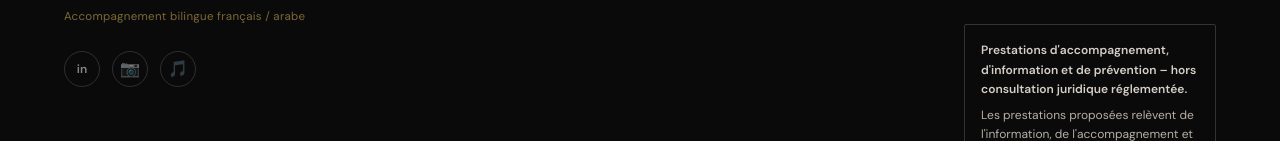
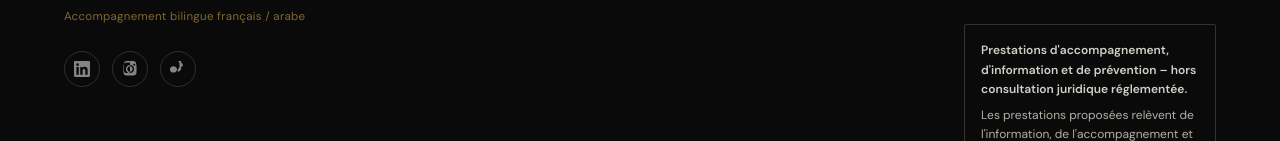
Before and after one commit to Shahil-AppDev/Loubna, a Next.js app: page / in a window 1280 px wide. Shown: the part 4673-4814 px from the top of the page. Built offline with nearby package versions, Linux system fonts and the light colour scheme.

Commit message:
fix(social): remplacement emojis par vrais logos SVG LinkedIn, Instagram, TikTok pour look professionnel cohérent

```diff
--- a/src/components/layout/Footer.tsx
+++ b/src/components/layout/Footer.tsx
@@ -56,27 +56,33 @@ export default function Footer() {
                 target="_blank"
                 rel="noopener noreferrer"
                 aria-label="LinkedIn"
-                className="inline-flex w-9 h-9 border border-white/15 rounded-full items-center justify-center text-white/50 text-xs font-bold hover:border-or-500 hover:text-or-500 transition-colors"
+                className="inline-flex w-9 h-9 border border-white/15 rounded-full items-center justify-center text-white/50 hover:border-or-500 hover:text-or-500 transition-colors"
               >
-                in
+                <svg className="w-4 h-4" fill="currentColor" viewBox="0 0 24 24">
+                  <path d="M20.447 20.452h-3.554v-5.569c0-1.328-.027-3.037-1.852-3.037-1.853 0-2.136 1.445-2.136 2.939v5.667H9.351V9h3.414v1.561h.046c.477-.9 1.637-1.85 3.37-1.85 3.601 0 4.267 2.37 4.267 5.455v6.286zM5.337 7.433c-1.144 0-2.063-.926-2.063-2.065 0-1.138.92-2.063 2.063-2.063 1.14 0 2.064.925 2.064 2.063 0 1.139-.925 2.065-2.064 2.065zm1.782 13.019H3.555V9h3.564v11.452zM22.225 0H1.771C.792 0 0 .774 0 1.729v20.542C0 23.227.792 24 1.771 24h20.451C23.2 24 24 23.227 24 22.271V1.729C24 .774 23.2 0 22.222 0h.003z" />
+                </svg>
               </a>
               <a
                 href={SITE_CONFIG.instagram}
                 target="_blank"
                 rel="noopener noreferrer"
                 aria-label="Instagram"
-                className="inline-flex w-9 h-9 border border-white/15 rounded-full items-center justify-center text-white/50 text-base hover:border-or-500 hover:text-or-500 transition-colors"
+                className="inline-flex w-9 h-9 border border-white/15 rounded-full items-center justify-center text-white/50 hover:border-or-500 hover:text-or-500 transition-colors"
               >
-                📷
+                <svg className="w-4 h-4" fill="currentColor" viewBox="0 0 24 24">
+                  <path d="M12 2.163c3.204 0 3.584.012 4.85.07 3.252.148 4.771 1.691 4.919 4.919.058 1.265.069 1.645.069 4.849 0 3.205-.012 3.584-.069 4.849-.149 3.225-1.664 4.771-4.919 4.919-1.266.058-1.644.07-4.85.07-3.204 0-3.584-.012-4.849-.07-3.26-.149-4.771-1.699-4.919-4.92-.058-1.265-.07-1.644-.07-4.849 0-3.204.013-3.583.07-4.849.149-3.227 1.664-4.771 4.919-4.919 1.266-.057 1.645-.069 4.849-.069 3.205 0 3.584.013 4.849.069 3.26.149 4.772 1.699 4.919 4.92.058 1.265.07 1.645.07 4.849 0 3.203-.012 3.583-.069 4.849-.149 3.23-1.664 4.771-4.919 4.919-1.266.058-1.644.07-4.849.07zm0-2.163c-3.259 0-3.667.014-4.947.072-2.558.12-3.979 1.536-4.099 4.099-.059 1.28-.073 1.689-.073 4.948 0 3.259.014 3.668.072 4.948.12 2.558 1.537 3.979 4.099 4.099 1.28.058 1.689.072 4.948.072 3.259 0 3.668-.014 4.948-.072 2.558-.12 3.979-1.537 4.099-4.099.058-1.28.072-1.689.072-4.948 0-3.259-.014-3.667-.072-4.947-.12-2.558-1.536-3.979-4.099-4.099-1.279-.058-1.689-.072-4.947-.072zm0 5.838c-3.403 0-6.162 2.759-6.162 6.162s2.759 6.163 6.162 6.163 6.162-2.759 6.162-6.163c0-3.403-2.759-6.162-6.162-6.162zm0 10.162c-2.209 0-4-1.79-4-4 0-2.209 1.791-4 4-4s4 1.791 4 4c0 2.21-1.791 4-4 4zm6.406-11.845c-.796 0-1.441.645-1.441 1.44s.645 1.44 1.441 1.44 1.44-.645 1.44-1.44-.645-1.44-1.44-1.44z" />
+                </svg>
               </a>
               <a
                 href={SITE_CONFIG.tiktok}
                 target="_blank"
                 rel="noopener noreferrer"
                 aria-label="TikTok"
-                className="inline-flex w-9 h-9 border border-white/15 rounded-full items-center justify-center text-white/50 text-base hover:border-or-500 hover:text-or-500 transition-colors"
+                className="inline-flex w-9 h-9 border border-white/15 rounded-full items-center justify-center text-white/50 hover:border-or-500 hover:text-or-500 transition-colors"
               >
-                🎵
+                <svg className="w-4 h-4" fill="currentColor" viewBox="0 0 24 24">
+                  <path d="M12.525.02c1.31-.02 2.61-.01 3.91-.02.08 1.53.64 2.82 1.46 3.9.31.38.78.62 1.26.62v3.8c-.37-.02-.75-.03-1.11-.09-.25-.04-.5-.12-.75-.21-.17-.07-.33-.16-.49-.25-.02.81-.04 1.62-.07 2.43-.02.31-.06.62-.1.92-.05.43-.12.86-.22 1.28-.08.29-.19.56-.32.83-.15.3-.33.58-.53.85-.08.12-.16.23-.25.34-.09.1-.18.19-.28.28-.1.09-.2.17-.31.25-.23.17-.47.32-.73.45-.25.12-.52.22-.79.31-.27.09-.55.16-.84.21-.28.05-.57.08-.86.09v-3.8c.48 0 .95-.23 1.26-.62.82-1.08 1.38-2.37 1.46-3.9.01-.1.01-.2.01-.3.02-1.31.01-2.61.02-3.91zM5.75 8.03c.2.01.4.03.59.06.26.04.52.1.77.18.25.08.49.18.72.3.23.12.45.26.66.41.21.15.41.32.59.5.18.18.34.37.48.57.14.2.26.41.37.62.11.21.2.43.27.65.07.22.12.45.15.68.03.23.04.46.04.69 0 .23-.01.46-.04.69-.03.23-.08.46-.15.68-.07.22-.16.44-.27.65-.11.21-.23.42-.37.62-.14.2-.3.39-.48.57-.18.18-.38.35-.59.5-.21.15-.43.29-.66.41-.23.12-.47.22-.72.3-.25.08-.51.14-.77.18-.19.03-.39.05-.59.06-.2.01-.4.02-.6.02-.2 0-.4-.01-.6-.02-.2-.01-.4-.03-.59-.06-.26-.04-.52-.1-.77-.18-.25-.08-.49-.18-.72-.3-.23-.12-.45-.26-.66-.41-.21-.15-.41-.32-.59-.5-.18-.18-.34-.37-.48-.57-.14-.2-.26-.41-.37-.62-.11-.21-.2-.43-.27-.65-.07-.22-.12-.45-.15-.68-.03-.23-.04-.46-.04-.69 0-.23.01-.46.04-.69.03-.23.08-.46.15-.68.07-.22.16-.44.27-.65.11-.21.23-.42.37-.62.14-.2.3-.39.48-.57.18-.18.38-.35.59-.5.21-.15.43-.29.66-.41.23-.12.47-.22.72-.3.25-.08.51-.14.77-.18.19-.03.39-.05.59-.06.2-.01.4-.02.6-.02z" />
+                </svg>
               </a>
             </div>
           </div>
```
